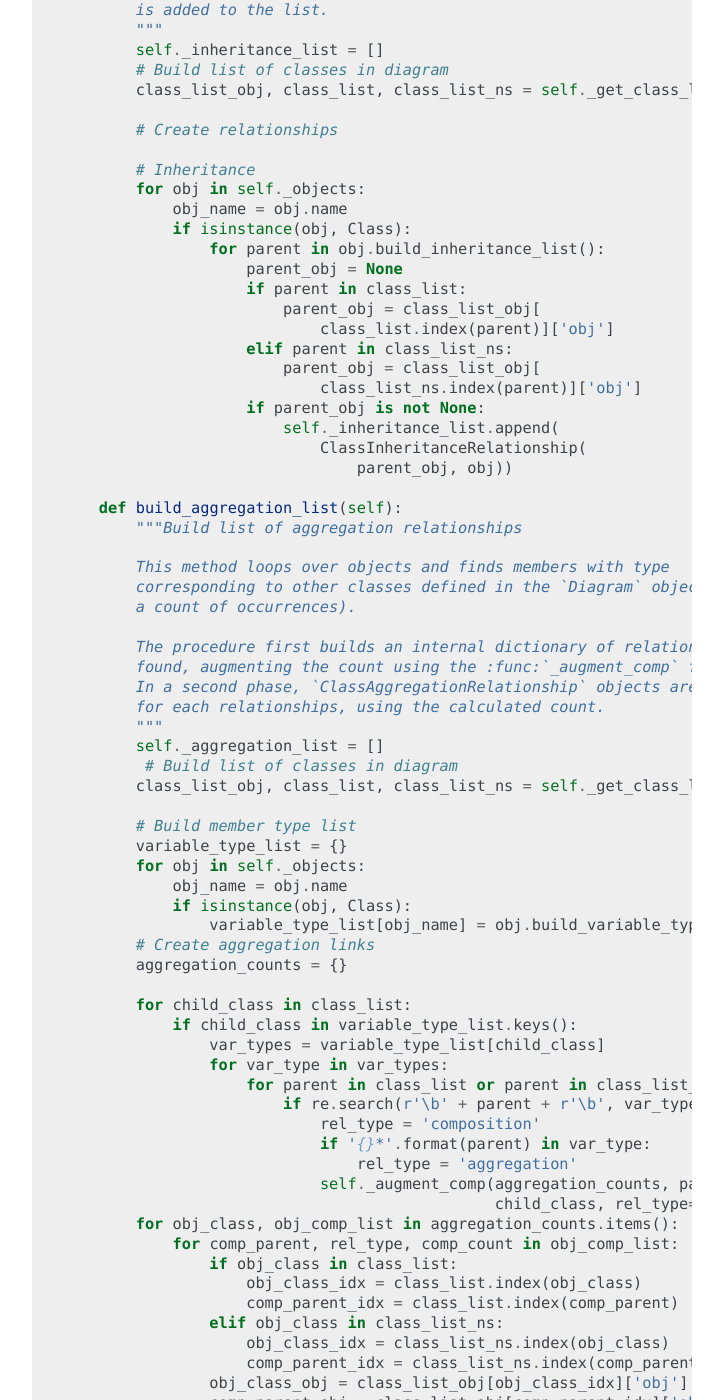
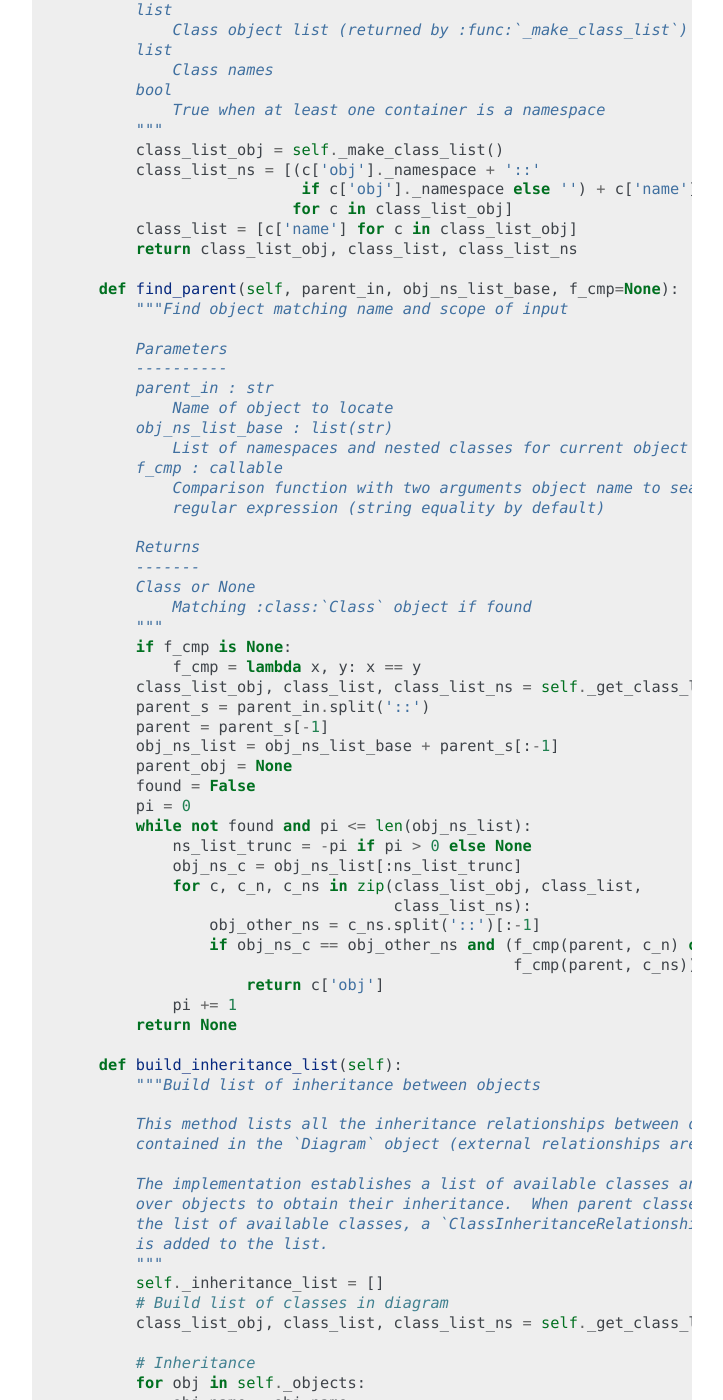
Before and after one commit to thibaultmarin/hpp2plantuml, a Sphinx documentation site: the page built from doc/source/org-doc.rst, in a window 1280 px wide and 1400 px high, scrolled down 28837 px. Shown: the whole window, without its empty margins (388-1111 px from the left). Built offline with Sphinx 7.4.7, drawn with Linux system fonts in a browser that asks for light colours; some of the changed text lies outside the part shown.

Commit message:
Fix bug raised by #32: Match scope when selecting object in dependency

```diff
--- a/doc/source/conf.py
+++ b/doc/source/conf.py
@@ -79,9 +79,9 @@
 # built documents.
 #
 # The short X.Y version.
-version = u'v' + u'0.8.4'
+version = u'v' + u'0.8.5'
 # The full version, including alpha/beta/rc tags.
-release = u'v' + u'0.8.4'
+release = u'v' + u'0.8.5'
 
 # The language for content autogenerated by Sphinx. Refer to documentation
 # for a list of supported languages.
@@ -155,7 +155,7 @@
 # The name for this set of Sphinx documents.
 # "<project> v<release> documentation" by default.
 #
-# html_title = u'hpp2plantuml ' + u'v' + u'0.8.4'
+# html_title = u'hpp2plantuml ' + u'v' + u'0.8.5'
 
 # A shorter title for the navigation bar.  Default is the same as html_title.
 #
--- a/doc/source/org-doc.rst
+++ b/doc/source/org-doc.rst
@@ -453,7 +453,8 @@
                 element is the class name and the second element is a CppClass
                 object)
             """
-            super().__init__(header_class[1]['declaration_method'], header_class[0])
+            super().__init__(header_class[1]['declaration_method'],
+                             header_class[0])
             self._abstract = header_class[1]['abstract']
             self._template_type = None
             if 'template' in header_class[1]:
@@ -1147,6 +1148,28 @@
                 Additional parameters passed to parent class
             """
             super().__init__('nesting', c_parent, c_child, **kwargs)
+
+        def _render_name(self, class_name, class_namespace):
+            """Specialize object name rendering for nesting relationship
+
+            Use ``.`` separator if objects are in a namespace, ``::`` otherwise.
+
+            Parameters
+            ----------
+            class_name : str
+               Name of the class
+            class_namespace : str
+                Namespace or None if the class is defined in the default namespace
+
+            Returns
+            -------
+            str
+                Class name with appropriate prefix for use with link rendering
+            """
+            if class_namespace:
+                return super()._render_name(class_name.replace('::', '.'),
+                                            class_namespace)
+            return super()._render_name(class_name, class_namespace)
 
 .. _sec-module-diagram:
 
@@ -1493,6 +1516,45 @@
             class_list = [c['name'] for c in class_list_obj]
             return class_list_obj, class_list, class_list_ns
 
+        def find_parent(self, parent_in, obj_ns_list_base, f_cmp=None):
+            """Find object matching name and scope of input
+
+            Parameters
+            ----------
+            parent_in : str
+                Name of object to locate
+            obj_ns_list_base : list(str)
+                List of namespaces and nested classes for current object
+            f_cmp : callable
+                Comparison function with two arguments object name to search and
+                regular expression (string equality by default)
+
+            Returns
+            -------
+            Class or None
+                Matching :class:`Class` object if found
+            """
+            if f_cmp is None:
+                f_cmp = lambda x, y: x == y
+            class_list_obj, class_list, class_list_ns = self._get_class_list()
+            parent_s = parent_in.split('::')
+            parent = parent_s[-1]
+            obj_ns_list = obj_ns_list_base + parent_s[:-1]
+            parent_obj = None
+            found = False
+            pi = 0
+            while not found and pi <= len(obj_ns_list):
+                ns_list_trunc = -pi if pi > 0 else None
+                obj_ns_c = obj_ns_list[:ns_list_trunc]
+                for c, c_n, c_ns in zip(class_list_obj, class_list,
+                                        class_list_ns):
+                    obj_other_ns = c_ns.split('::')[:-1]
+                    if obj_ns_c == obj_other_ns and (f_cmp(parent, c_n) or
+                                                     f_cmp(parent, c_ns)):
+                        return c['obj']
+                pi += 1
+            return None
+
         def build_inheritance_list(self):
             """Build list of inheritance between objects
 
@@ -1508,20 +1570,15 @@
             # Build list of classes in diagram
             class_list_obj, class_list, class_list_ns = self._get_class_list()
 
-            # Create relationships
-
             # Inheritance
             for obj in self._objects:
                 obj_name = obj.name
                 if isinstance(obj, Class):
-                    for parent in obj.build_inheritance_list():
-                        parent_obj = None
-                        if parent in class_list:
-                            parent_obj = class_list_obj[
-                                class_list.index(parent)]['obj']
-                        elif parent in class_list_ns:
-                            parent_obj = class_list_obj[
-                                class_list_ns.index(parent)]['obj']
+                    ns_list = [s for s in obj._namespace.split('::') if s != '']
+                    cl_plist = [s for s in obj.name.split('::') if s != '']
+                    obj_ns_list_base = ns_list + cl_plist[:-1]
+                    for parent_in in obj.build_inheritance_list():
+                        parent_obj = self.find_parent(parent_in, obj_ns_list_base)
                         if parent_obj is not None:
                             self._inheritance_list.append(
                                 ClassInheritanceRelationship(
@@ -1543,32 +1600,36 @@
              # Build list of classes in diagram
             class_list_obj, class_list, class_list_ns = self._get_class_list()
 
-            # Build member type list
-            variable_type_list = {}
+            # Create aggregation links
+            aggregation_counts = {}
+
             for obj in self._objects:
                 obj_name = obj.name
                 if isinstance(obj, Class):
-                    variable_type_list[obj_name] = obj.build_variable_type_list()
-            # Create aggregation links
-            aggregation_counts = {}
-
-            for child_class in class_list:
-                if child_class in variable_type_list.keys():
-                    var_types = variable_type_list[child_class]
-                    for var_type in var_types:
-                        for parent in class_list or parent in class_list_ns:
-                            if re.search(r'\b' + parent + r'\b', var_type):
+                    ns_list = [s for s in obj._namespace.split('::') if s != '']
+                    cl_plist = [s for s in obj.name.split('::') if s != '']
+                    obj_ns_list_base = ns_list + cl_plist[:-1]
+                    for var_in in obj.build_variable_type_list():
+                        var_obj = self.find_parent(
+                            var_in, obj_ns_list_base,
+                            f_cmp=lambda x, y: re.search(r'\b' + y + r'\b', x))
+                        if var_obj:
+                            p_ns_list = [s for s in var_obj._namespace.split('::')
+                                         if s != '']
+                            p_cl_plist = [s for s in var_obj.name.split('::')
+                                          if s != '']
+                            if '{}*'.format(var_obj.name) in var_in:
+                                rel_type = 'aggregation'
+                            else:
                                 rel_type = 'composition'
-                                if '{}*'.format(parent) in var_type:
-                                    rel_type = 'aggregation'
-                                self._augment_comp(aggregation_counts, parent,
-                                                   child_class, rel_type=rel_type)
+                            self._augment_comp(aggregation_counts,
+                                               '::'.join(p_ns_list + p_cl_plist),
+                                               '::'.join(ns_list + cl_plist),
+                                               rel_type=rel_type)
+
             for obj_class, obj_comp_list in aggregation_counts.items():
                 for comp_parent, rel_type, comp_count in obj_comp_list:
-                    if obj_class in class_list:
-                        obj_class_idx = class_list.index(obj_class)
-                        comp_parent_idx = class_list.index(comp_parent)
-                    elif obj_class in class_list_ns:
+                    if obj_class in class_list_ns:
                         obj_class_idx = class_list_ns.index(obj_class)
                         comp_parent_idx = class_list_ns.index(comp_parent)
                     obj_class_obj = class_list_obj[obj_class_idx]['obj']
@@ -1592,31 +1653,21 @@
             self._dependency_list = []
             class_list_obj, class_list, class_list_ns = self._get_class_list()
 
-            # Create relationships
-
-            # Add all objects name to list
-            objects_name = []
-            for obj in self._objects:
-                objects_name.append(obj.name)
-
             # Dependency
             for obj in self._objects:
                 if isinstance(obj, Class):
+                    ns_list = [s for s in obj._namespace.split('::') if s != '']
+                    cl_plist = [s for s in obj.name.split('::') if s != '']
+                    obj_ns_list_base = ns_list + cl_plist[:-1]
                     for member in obj._member_list:
                         # Check if the member is a method
                         if isinstance(member, ClassMethod):
-                            for method in member._param_list:
-                                index = ValueError
-                                try:
-                                    # Check if the method param type is a Class
-                                    # type
-                                    index = [re.search(o, method[0]) is not None
-                                             for o in objects_name].index(True)
-                                except ValueError:
-                                    pass
-                                if index != ValueError and method[0] != obj.name:
-                                    depend_obj = self._objects[index]
-
+                            for param in member._param_list:
+                                depend_obj = self.find_parent(
+                                    param[0], obj_ns_list_base,
+                                    f_cmp=lambda x, y: re.search(
+                                        r'\b' + y + r'\b', x))
+                                if depend_obj is not None and param[0] != obj.name:
                                     self._dependency_list.append(
                                         ClassDependencyRelationship(
                                             depend_obj, obj))
@@ -1632,17 +1683,16 @@
             for obj in self._objects:
                 obj_name = obj.name
                 if isinstance(obj, (Class, Enum)):
-                    parent = obj._parent
-                    parent_obj = None
-                    if parent and parent in class_list:
-                        parent_obj = class_list_obj[
-                            class_list.index(parent)]['obj']
-                    elif parent and parent in class_list_ns:
-                        parent_obj = class_list_obj[
-                            class_list_ns.index(parent)]['obj']
-                    if parent_obj is not None:
-                        self._nesting_list.append(ClassNestingRelationship(
-                            parent_obj, obj))
+                    ns_list = [s for s in obj._namespace.split('::') if s != '']
+                    cl_plist = [s for s in obj.name.split('::') if s != '']
+                    obj_ns_list_base = ns_list + cl_plist[:-1]
+                    if obj._parent:
+                        parent_obj = self.find_parent(
+                            obj._parent, obj_ns_list_base,
+                            f_cmp=lambda x, y: re.search(r'\b' + y + r'\b', x))
+                        if parent_obj is not None:
+                            self._nesting_list.append(ClassNestingRelationship(
+                                parent_obj, obj))
 
         def _augment_comp(self, c_dict, c_parent, c_child, rel_type='aggregation'):
             """Increment the aggregation reference count
@@ -1767,7 +1817,7 @@
         str
             The type string after cleanup
         """
-        return re.sub('\s*([<>])\s*', r'\1',
+        return re.sub(r'\s*([<>])\s*', r'\1',
                       re.sub(r'[ ]+([*&])', r'\1',
                              re.sub(r'(\s)+', r'\1', type_str)))
 
@@ -2433,7 +2483,7 @@
     +-------------------------------------+-----------------------------------------+
     | "enum Test\n{\n A = 0, B = 12\n };" | "enum Test {\n\tA\n\tB\n}\n"            |
     +-------------------------------------+-----------------------------------------+
-    | "enum { A, B };"                    | "enum empty {\n\tA\n\tB\n}\n""          |
+    | "enum { A, B };"                    | "enum empty {\n\tA\n\tB\n}\n"           |
     +-------------------------------------+-----------------------------------------+
 
 
@@ -2796,6 +2866,9 @@
 
 
     Interface.Class04 *-- Enum01
+
+
+    Interface.NestedNamespace.Class04_ns o-- Interface.Class04
 
 
     Interface.NestedNamespace.Class04_ns *-- Interface.Enum
@@ -2989,6 +3073,9 @@
 
 
     Interface.Class04 *-- Enum01
+
+
+    Interface.NestedNamespace.Class04_ns o-- Interface.Class04
 
 
     Interface.NestedNamespace.Class04_ns *-- Interface.Enum
@@ -3128,14 +3215,15 @@
             diag_str_list_add.sort_elements()
             assert diag_render_ref == diag_str_list_add.render()
 
-            # Create from string
-            diag_str = hpp2plantuml.Diagram(flag_dep=flag_dep)
-            diag_str.create_from_string('\n'.join(input_str_list))
-            assert diag_render_ref == diag_str.render()
-            # Reset and parse
-            diag_str.clear()
-            diag_str.create_from_string('\n'.join(input_str_list))
-            assert diag_render_ref == diag_str.render()
+            # # Create from string
+            # # Disable test to allow duplicate class name (in different files)
+            # diag_str = hpp2plantuml.Diagram(flag_dep=flag_dep)
+            # diag_str.create_from_string('\n'.join(input_str_list))
+            # assert diag_render_ref == diag_str.render()
+            # # Reset and parse
+            # diag_str.clear()
+            # diag_str.create_from_string('\n'.join(input_str_list))
+            # assert diag_render_ref == diag_str.render()
 
             # Manually build object
             diag_manual_add = hpp2plantuml.Diagram(flag_dep=flag_dep)
@@ -3150,7 +3238,7 @@
             assert diag_render_ref == diag_manual_add.render()
 
         def test_main_function(self):
-            #self._test_main_function_helper(False)
+            self._test_main_function_helper(False)
             self._test_main_function_helper(True)
 
         def _test_main_function_helper(self, flag_dep=False):
--- a/src/hpp2plantuml/__init__.py
+++ b/src/hpp2plantuml/__init__.py
@@ -106,7 +106,7 @@
 
 __title__ = "hpp2plantuml"
 __description__ = "Convert C++ header files to PlantUML"
-__version__ = '0.8.4'
+__version__ = '0.8.5'
 __uri__ = "https://github.com/thibaultmarin/hpp2plantuml"
 __doc__ = __description__ + " <" + __uri__ + ">"
 __author__ = "Thibault Marin"
```
Also changed, not shown: other parts of doc/source/org-doc.rst (+56 -6 lines), hpp2plantuml.org (+181 -73 lines), .readthedocs.yaml (added), 6 other files.
